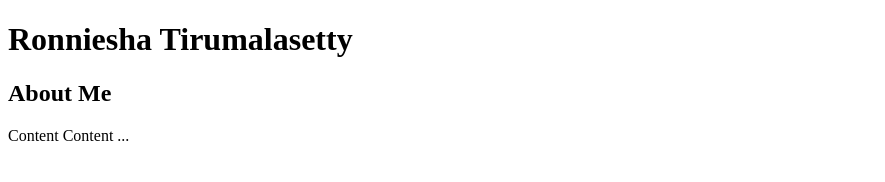
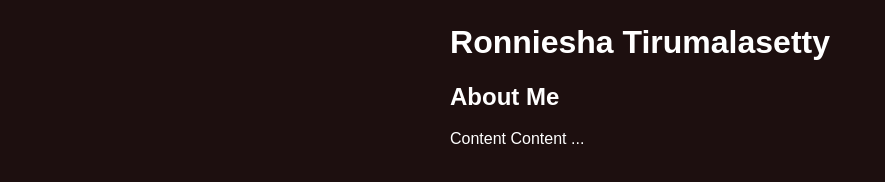
Before and after one commit to macr0nnie/Portfolio, a plain HTML site: page home.html in a window 1280 px wide. Shown: the whole page, without its empty margins (0-885 px from the left). Drawn offline with Linux system fonts and the light colour scheme; the site is published under a folder, as on GitHub Pages, so addresses that start at the root find nothing.

Commit message:
style
updated

```diff
--- a/home.html
+++ b/home.html
@@ -3,7 +3,7 @@
   <head>
     <meta charset="UTF-8" />
     <title>Ronniesha Tirumalasetty Home Page</title>
-    <link rel="stylesheet" href="/home.css" />
+    <link rel="stylesheet" href="home.css" />
   </head>
   <body>
     <div class="content">
```
Also changed, not shown: index.html (+1 -1 lines).
